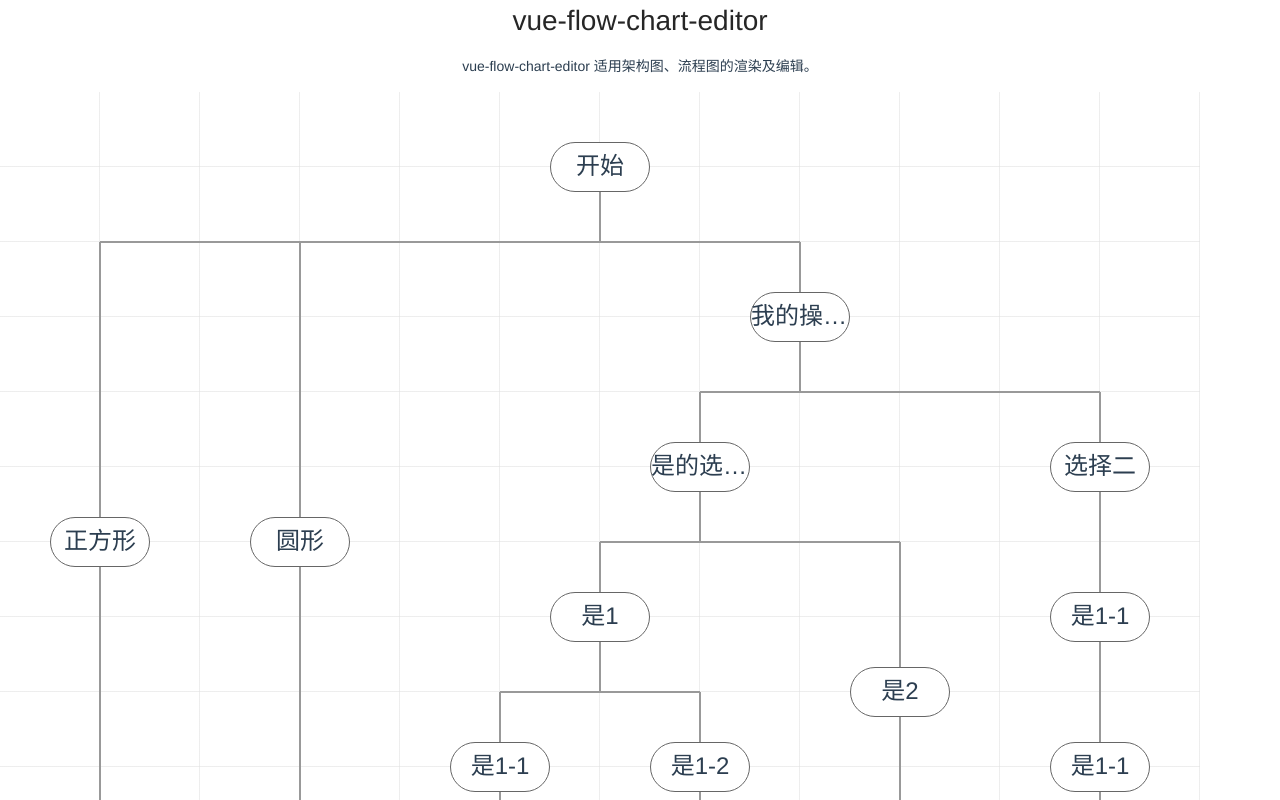
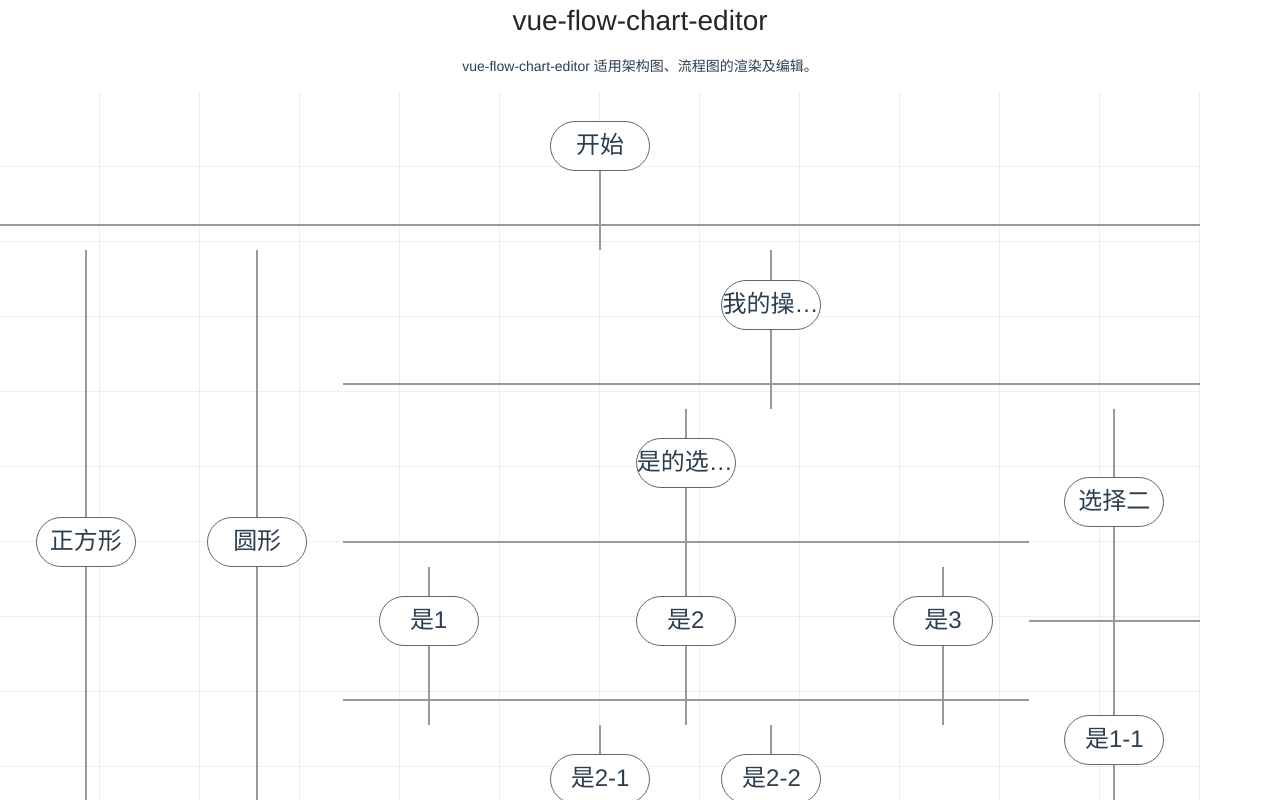
Before and after one commit to liumin2020/vue-flow-chart-editor, a Vue app: page / in a window 1280 px wide. Shown: the top 800 px of the page. Built offline with nearby package versions, Linux system fonts and the light colour scheme.

Commit message:
feat: coding

```diff
--- a/src/App.vue
+++ b/src/App.vue
@@ -57,32 +57,41 @@ export default {
                 label: '1-2-0',
                 value: '是的选择？',
                 lineText: 'yes',
+                hasBranchEnd: true,
                 children: [
                   {
                     shape: 'rect',
-                    label: '1-2-0-0',
+                    label: '1-2-0-1',
                     value: '是1',
                     lineText: '1',
+                    branchEnd: true
+                  },
+                  {
+                    shape: 'rect',
+                    label: '1-2-0-0',
+                    value: '是2',
+                    lineText: '2',
                     children: [
                       {
                         shape: 'rect',
                         label: '1-2-0-0-1',
-                        value: '是1-1',
-                        lineText: '1-1'
+                        value: '是2-1',
+                        lineText: '2-1'
                       },
                       {
                         shape: 'rect',
                         label: '1-2-0-0-2',
-                        value: '是1-2',
-                        lineText: '1-2'
+                        value: '是2-2',
+                        lineText: '2-2'
                       }
                     ]
                   },
                   {
                     shape: 'rect',
                     label: '1-2-0-1',
-                    value: '是2',
-                    lineText: '2'
+                    value: '是3',
+                    lineText: '3',
+                    branchEnd: true
                   }
                 ]
               },
@@ -96,15 +105,7 @@ export default {
                     shape: 'rect',
                     label: '1-2-0-0-1',
                     value: '是1-1',
-                    lineText: '1-1',
-                    children: [
-                      {
-                        shape: 'rect',
-                        label: '1-2-0-0-1',
-                        value: '是1-1',
-                        lineText: '1-1'
-                      }
-                    ]
+                    lineText: '1-1'
                   }
                 ]
               }
@@ -115,6 +116,7 @@ export default {
       flowChartConfig: {
         width: '1200px',
         height: '900px',
+        brachIngHeight: '50px',
         grid: true
       }
     }
--- /dev/null
+++ b/src/components/FlowChartEditor/FlowForkLine.vue
@@ -0,0 +1,53 @@
+<template>
+  <div class="flow-fork-line">
+    <div class="top-center__center-center--line"></div>
+    <div class="center-center__left-right--line"></div>
+    <div class="center-bottom__center-center--line"></div>
+  </div>
+</template>
+
+<script>
+export default {
+  name: 'FlowForkLine',
+  props: {
+    forkNums: {
+      type: Number,
+      default: 0
+    }
+  }
+}
+</script>
+
+<style lang="less" scoped>
+@import './flowChartCommon.less';
+.creat-line(@top, @bottom, @left, @right) {
+  top: @top;
+  bottom: @bottom;
+  left: @left;
+  right: @right;
+}
+.flow-fork-line {
+  .position(relative);
+  .center-center__left-right--line {
+    .position(absolute, 10);
+    .creat-line(50%, auto, 0, 0);
+    height: 2px;
+    margin-top: -1px;
+    background-color: @color-bg;
+  }
+  .top-center__center-center--line {
+    .position(absolute, 10);
+    .creat-line(0, 50%, 50%, auto);
+    width: 2px;
+    margin-left: -1px;
+    background-color: @color-bg;
+  }
+  .center-bottom__center-center--line {
+    .position(absolute, 10);
+    .creat-line(50%, 0, 50%, auto);
+    width: 2px;
+    margin-left: -1px;
+    background-color: @color-bg;
+  }
+}
+</style>
--- a/src/components/FlowChartEditor/FlowItem.vue
+++ b/src/components/FlowChartEditor/FlowItem.vue
@@ -1,19 +1,21 @@
 <template>
-  <div :style="{ 'flex-basis': `${columnWidth * treeExtent}px` }" class="flow-item">
+  <div :style="{ 'flex-basis': `${columnWidth * treeExtent}px`, 'max-height': itemData.branchEnd ? `${rowHeight + brachIngHeight}px` : '' }" class="flow-item">
     <div :style="{ 'flex-basis': `${rowHeight}px` }" class="flow-item__content">
       <div class="flow-column-line" :class="{ 'is-column-start': isRowStart, 'is-column-end': isRowEnd }"></div>
-      <div v-if="!isRowStart && !isRowEnd" class="flow-row-top-line" :class="{ 'is-row-start': isColumnStart, 'is-row-end': isColumnEnd }"></div>
+      <!-- <div v-if="!isRowStart && !isRowEnd" class="flow-row-top-line" :class="{ 'is-row-start': isColumnStart, 'is-row-end': isColumnEnd }"></div> -->
       <flow-handle :flowData="itemData" :isRowStart="isRowStart" @editorValueChange="editorValueChange"></flow-handle>
     </div>
+    <flow-fork-line :style="{ height: `${brachIngHeight}px` }" :forkFlex="itemData.children ? itemData.children.length : 1"></flow-fork-line>
     <template v-if="itemData.children && itemData.children.length">
       <div class="flow__column-item">
-        <div :style="{ 'flex-basis': getPercentage(treeDeep + 1, 1) }" class="flow__row-item">
+        <div :style="{ 'flex-basis': `${rowHeight + brachIngHeight}px` }" class="flow__row-item">
           <flow-item
             v-for="(item, index) in itemData.children"
             :key="`row-item-${index}`"
             :itemData="item"
             :columnWidth="columnWidth"
             :rowHeight="rowHeight"
+            :brachIngHeight="brachIngHeight"
             :isColumnStart="index === 0"
             :isColumnEnd="index === itemData.children.length - 1"
             @editorValueChange="editorValueChange"></flow-item>
@@ -25,12 +27,14 @@
 
 <script>
 import FlowHandle from './FlowHandle'
+import FlowForkLine from './FlowForkLine'
 import { getTreeExtent, getTreeDeep } from './flowChartCommon'
 
 export default {
   name: 'FlowItem',
   components: {
-    FlowHandle
+    FlowHandle,
+    FlowForkLine
   },
   props: {
     itemData: {
@@ -62,6 +66,10 @@ export default {
     rowHeight: {
       type: Number,
       default: 0
+    },
+    brachIngHeight: {
+      type: Number,
+      default: 0
     }
   },
   data () {
@@ -73,14 +81,17 @@ export default {
     },
     treeDeep () {
       return getTreeDeep([this.itemData])
+    },
+    forkFlex () {
+      const res = this.itemData.children.map((item) => {
+        return getTreeExtent(item.children)
+      })
+      return res
     }
   },
   created () {
   },
   methods: {
-    getPercentage (num, val) {
-      return `${(100 / num) * val}%`
-    },
     editorValueChange (val) {
       this.$emit('editorValueChange', val)
     }
@@ -91,6 +102,7 @@ export default {
 <style lang="less" scoped>
 @import './flowChartCommon.less';
 .flow-item {
+  box-sizing: border-box;
   .flow__row-item();
   .position(relative);
   flex-direction: column;
--- a/src/components/FlowChartEditor/flowChartCommon.less
+++ b/src/components/FlowChartEditor/flowChartCommon.less
@@ -52,6 +52,7 @@
   align-items: stretch;
 }
 .flow__row-item {
+  box-sizing: border-box;
   flex: auto;
   .flex();
   .flex-center();
--- a/src/components/FlowChartEditor/index.vue
+++ b/src/components/FlowChartEditor/index.vue
@@ -1,22 +1,23 @@
 <template>
   <div class="flow-chart-editor__wrapper">
     <div ref="flowChartEditor" :class="{ 'flow-chart-editor-grid': flowChartConfig.grid }" :style="{ width: flowChartConfig.width, height: flowChartConfig.height }" class="flow-chart-editor">
-      <div :style="{ 'flex-basis': `${rowHeight}px` }" class="flow__row-item">
-        <flow-item :itemData="flowChartDataCopy.start" :isRowStart="true" :columnWidth="columnWidth" :rowHeight="rowHeight" @editorValueChange="editorValueChange"></flow-item>
+      <div :style="{ 'flex-basis': `${rowHeight + brachIngHeight}px` }" class="flow__row-item">
+        <flow-item :itemData="flowChartDataCopy.start" :isRowStart="true" :columnWidth="columnWidth" :rowHeight="rowHeight" @editorValueChange="editorValueChange" :brachIngHeight="brachIngHeight"></flow-item>
       </div>
-      <div :style="{ 'flex-basis': `${rowHeight * (treeDeep - 1)}px` }" class="flow__row-item">
+      <div :style="{ 'flex-basis': `${rowHeight * (treeDeep - 1) + brachIngHeight * treeDeep / 2}px` }" class="flow__row-item">
         <flow-item
           v-for="(item, index) in flowChartDataCopy.children"
           :key="`row-${index}`"
           :itemData="item"
           :columnWidth="columnWidth"
           :rowHeight="rowHeight"
+          :brachIngHeight="brachIngHeight"
           :isColumnStart="index === 0"
           :isColumnEnd="index === flowChartDataCopy.children.length - 1"
           @editorValueChange="editorValueChange"></flow-item>
       </div>
       <div :style="{ 'flex-basis': `${rowHeight}px`, position: 'relative' }" class="flow__row-item">
-        <div :style="{ left: `${columnWidth / 2}px`, right: `${columnWidth / 2}px` }" class="flow-row-bottom-line"></div>
+        <!-- <div :style="{ left: `${columnWidth / 2}px`, right: `${columnWidth / 2}px` }" class="flow-row-bottom-line"></div> -->
         <flow-item :itemData="flowChartDataCopy.end" :isRowEnd="true" :columnWidth="columnWidth" :rowHeight="rowHeight" @editorValueChange="editorValueChange"></flow-item>
       </div>
     </div>
@@ -45,7 +46,8 @@ export default {
       default () {
         return {
           width: '100%',
-          grid: false
+          grid: false,
+          brachIngHeight: '50px'
         }
       }
     }
@@ -66,8 +68,11 @@ export default {
     treeDeep () {
       return getTreeDeep([this.flowChartDataCopy])
     },
+    brachIngHeight () {
+      return parseInt(this.flowChartConfig.brachIngHeight)
+    },
     rowHeight () {
-      return parseInt(this.flowChartConfig.height) / (this.treeDeep + 1)
+      return (parseInt(this.flowChartConfig.height) - this.brachIngHeight * this.treeDeep) / (this.treeDeep + 1)
     }
   },
   created () {
```
